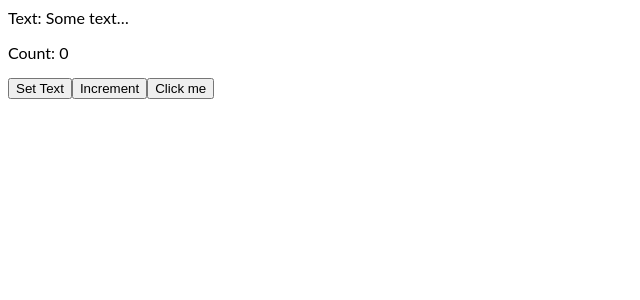
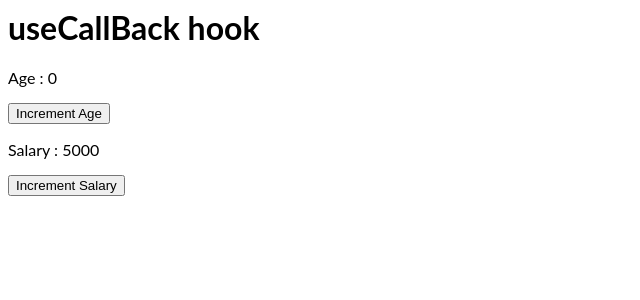
Before and after one commit to souravtyson/react-practice, a React (Create React App) app: page / in a window 1280 px wide. Shown: the top 300 px of the page, without its empty margins (0-640 px from the left). Built offline with nearby package versions, Linux system fonts and the light colour scheme.

Commit message:
1 file modified, 4 added example 2 for usecallback

```diff
--- a/src/App.js
+++ b/src/App.js
@@ -2,6 +2,7 @@ import React from 'react';
 import CheckboxCompoent from './component/CheckboxCompoent';
 import TextDisplay from './component/TextDisplay';
 import Example from './component/usecallback/exp1/Example';
+import ParentComponent from './component/usecallback/exp2/ParentComponent';
 import './style.css';
 
 export default function App() {
@@ -9,7 +10,10 @@ export default function App() {
     <div>
       {/* <CheckboxCompoent /> */}
       {/* <TextDisplay /> */}
-      <Example />
+
+      {/* useCallBack hook example */}
+      {/* <Example /> */}
+      <ParentComponent />
     </div>
   );
 }
--- /dev/null
+++ b/src/component/usecallback/exp2/Button.js
@@ -0,0 +1,8 @@
+import React from 'react';
+
+const Button = ({ handleClick, children }) => {
+  console.log(`rendered button ${children} component `);
+  return <button onClick={handleClick}>{children}</button>;
+};
+
+export default React.memo(Button);
--- /dev/null
+++ b/src/component/usecallback/exp2/Count.js
@@ -0,0 +1,12 @@
+import React from 'react';
+
+const Count = ({ txt, count }) => {
+  console.log(`rendered count ${txt} component `);
+  return (
+    <p>
+      {txt} : {count}
+    </p>
+  );
+};
+
+export default React.memo(Count);
--- /dev/null
+++ b/src/component/usecallback/exp2/ParentComponent.js
@@ -0,0 +1,29 @@
+import React, { useState, useCallback } from 'react';
+import Button from './Button';
+import Title from './Title';
+import Count from './Count';
+
+const ParentComponent = () => {
+  const [age, setAge] = useState(0);
+  const [salary, setSalary] = useState(5000);
+
+  const incrementSalary = useCallback(() => {
+    setSalary(salary + 1000);
+  }, [salary]);
+
+  const incrementAge = useCallback(() => {
+    setAge(age + 1);
+  }, [age]);
+
+  return (
+    <div>
+      <Title />
+      <Count txt="Age" count={age} />
+      <Button handleClick={incrementAge}>Increment Age</Button>
+      <Count txt="Salary" count={salary} />
+      <Button handleClick={incrementSalary}>Increment Salary</Button>
+    </div>
+  );
+};
+
+export default ParentComponent;
--- /dev/null
+++ b/src/component/usecallback/exp2/Title.js
@@ -0,0 +1,8 @@
+import React from 'react';
+
+const Title = () => {
+  console.log(`rendered Title component `);
+  return <h1>useCallBack hook</h1>;
+};
+
+export default React.memo(Title);
```
